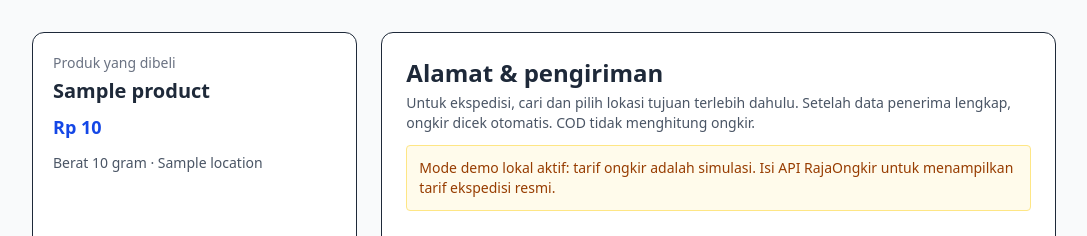
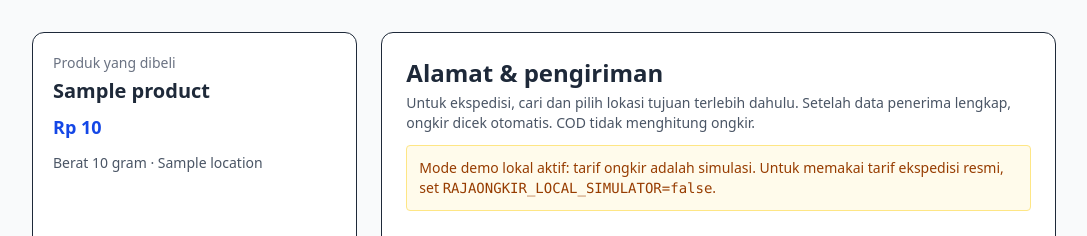
Before and after one commit to iraagustin889/secondtech, a Laravel app: template resources/views/checkout/create.blade.php in a window 1280 px wide. Shown: the part 57-293 px from the top of the page, without its empty margins (96-1183 px from the left). Run offline with Laravel 12, Linux system fonts and the light colour scheme; the template is opened without the code that fills it: most values are stand-ins (such as "Sample title", 1, 10 or a date in 2020); style sheets or scripts are compiled from the project's sources.

Commit message:
fix: prioritize local shipping simulator

```diff
--- a/app/Services/ShippingQuoteService.php
+++ b/app/Services/ShippingQuoteService.php
@@ -163,8 +163,7 @@ class ShippingQuoteService
     private function usesLocalSimulator(): bool
     {
         return app()->environment(['local', 'testing'])
-            && (bool) config('services.rajaongkir.local_simulator')
-            && blank(config('services.rajaongkir.key'));
+            && (bool) config('services.rajaongkir.local_simulator');
     }
 
     /**
@@ -178,6 +177,9 @@ class ShippingQuoteService
             ['id' => 1003, 'name' => 'Yogyakarta, DI Yogyakarta'],
             ['id' => 1004, 'name' => 'Surabaya, Jawa Timur'],
             ['id' => 1005, 'name' => 'Medan, Sumatera Utara'],
+            ['id' => 1006, 'name' => 'Banyuwangi, Jawa Timur'],
+            ['id' => 1007, 'name' => 'Denpasar, Bali'],
+            ['id' => 1008, 'name' => 'Makassar, Sulawesi Selatan'],
         ];
     }
 
--- a/resources/views/checkout/create.blade.php
+++ b/resources/views/checkout/create.blade.php
@@ -15,8 +15,8 @@
             <h2 class="text-2xl font-bold">Alamat & pengiriman</h2>
             <p class="mt-1 text-sm text-gray-600">Untuk ekspedisi, cari dan pilih lokasi tujuan terlebih dahulu. Setelah data penerima lengkap, ongkir dicek otomatis. COD tidak menghitung ongkir.</p>
 
-            @if (app()->environment(['local', 'testing']) && blank(config('services.rajaongkir.key')) && config('services.rajaongkir.local_simulator'))
-                <p class="mt-3 rounded border border-amber-200 bg-amber-50 p-3 text-sm text-amber-800">Mode demo lokal aktif: tarif ongkir adalah simulasi. Isi API RajaOngkir untuk menampilkan tarif ekspedisi resmi.</p>
+            @if (app()->environment(['local', 'testing']) && config('services.rajaongkir.local_simulator'))
+                <p class="mt-3 rounded border border-amber-200 bg-amber-50 p-3 text-sm text-amber-800">Mode demo lokal aktif: tarif ongkir adalah simulasi. Untuk memakai tarif ekspedisi resmi, set <code>RAJAONGKIR_LOCAL_SIMULATOR=false</code>.</p>
             @endif
 
             @if ($errors->any())
```
Also changed, not shown: tests/Feature/CheckoutControllerTest.php (+16 -2 lines), 1 other file.
